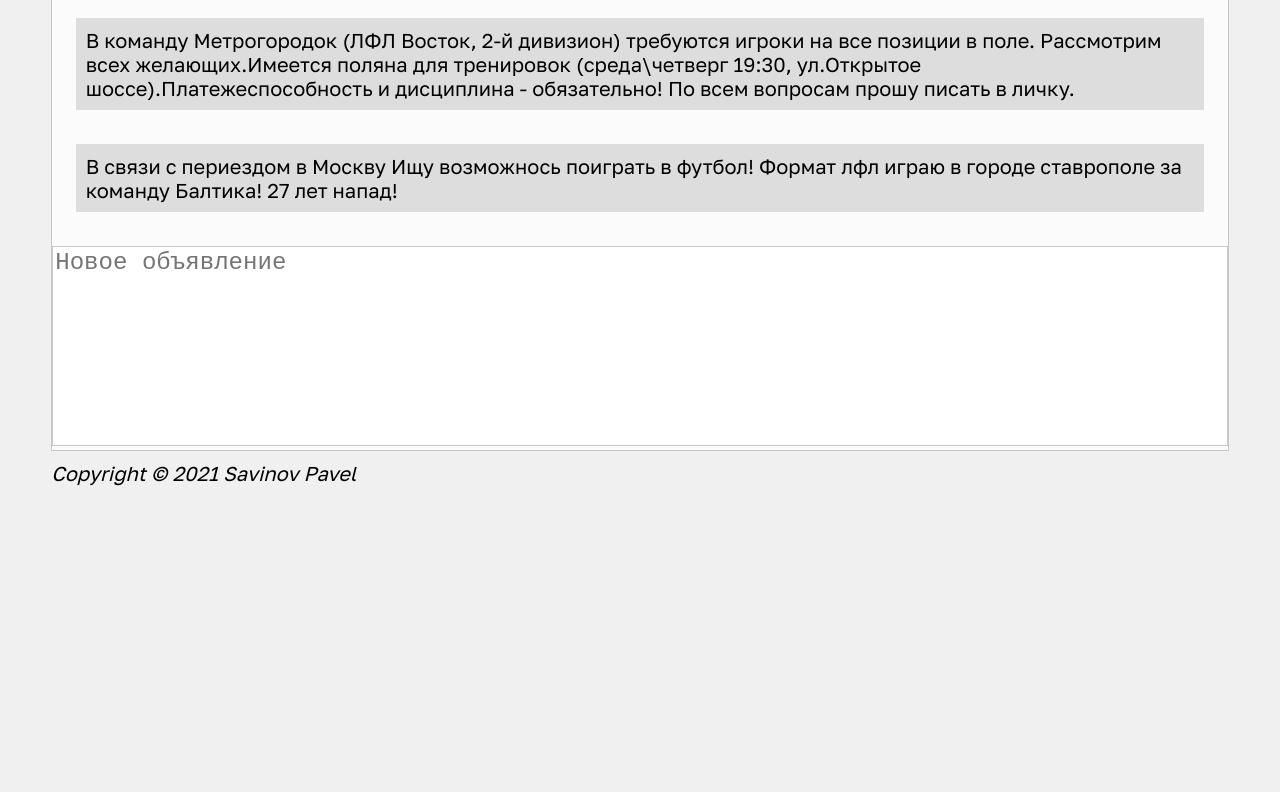
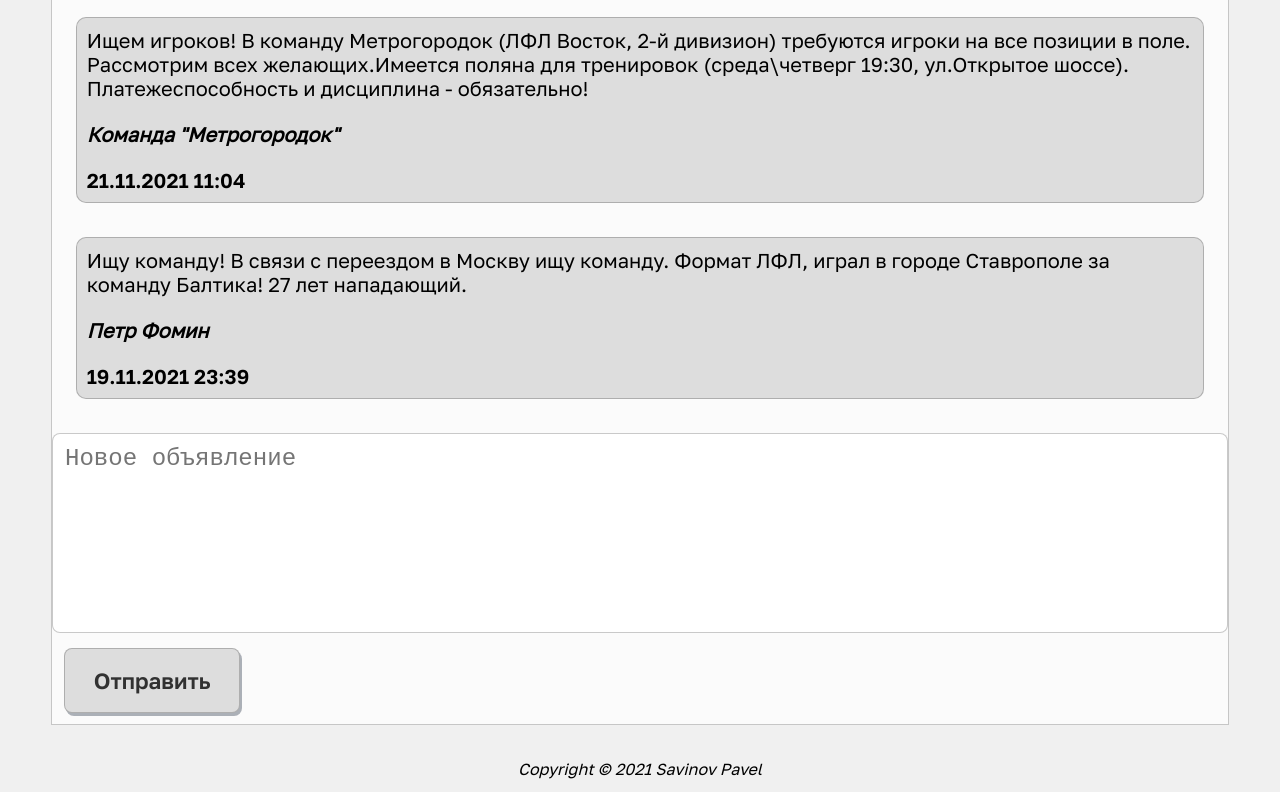
Before and after one commit to pavelihno/coursework-2021, a plain HTML site: page index.html in a window 1280 px wide. Shown: the part 389-1181 px from the top of the page. Before the commit the page ends 886 px from the top, so only its background shows below. Drawn offline with Linux system fonts and the light colour scheme.

Commit message:
Index завершен

```diff
--- a/index.html
+++ b/index.html
@@ -53,26 +53,40 @@
             <script src="scripts/unfold.js"></script>
         </nav>
         <main>
-            <div class="announcements" id="announcements">
+            <div class="announcements">
                 <h2>Объявления</h2>
-                <ul id="announcements-list">
+                <ul class="announcements-list" id="announcements-list">
                     <li class="announcement">
-                        <span>
+                        <span class="announcement-text">
+                            Ищем игроков!
                             В команду Метрогородок (ЛФЛ Восток, 2-й дивизион) требуются игроки на все позиции в поле.
-                            Рассмотрим всех желающих.Имеется поляна для тренировок (среда\четверг 19:30, ул.Открытое шоссе).Платежеспособность и дисциплина - обязательно!
-                            По всем вопросам прошу писать в личку.
+                            Рассмотрим всех желающих.Имеется поляна для тренировок (среда\четверг 19:30, ул.Открытое шоссе). Платежеспособность и дисциплина - обязательно!
+                        </span>
+                        <span class="announcement-name">
+                            Команда "Метрогородок"
+                        </span>
+                        <span class="announcement-time">
+                            21.11.2021 11:04
                         </span>
                     </li>
 
                     <li class="announcement">
-                        <span>
-                            В связи с периездом в Москву Ищу возможнось поиграть в футбол! Формат лфл играю в городе ставрополе за команду Балтика! 27 лет напад!
+                        <span class="announcement-text">
+                            Ищу команду!
+                            В связи с переездом в Москву ищу команду. Формат ЛФЛ, играл в городе Ставрополе за команду Балтика! 27 лет нападающий.
+                        </span>
+                        <span class="announcement-name">
+                            Петр Фомин
+                        </span>
+                        <span class="announcement-time">
+                            19.11.2021 23:39
                         </span>
                     </li>
                 </ul>
-                <textarea class="text-field" placeholder="Новое объявление"></textarea>
+                <textarea class="text-field" id="text-field" placeholder="Новое объявление"></textarea>
+                <button type="button" class="send" onclick="send()">Отправить</button>
             </div>
-
+            <script src="scripts/announcement.js"></script>
         </main>
 
         <footer>
--- /dev/null
+++ b/scripts/announcement.js
@@ -0,0 +1,28 @@
+function send() {
+    var ul = document.getElementById('announcements-list');
+    var textArea = document.getElementById('text-field');
+    var li = document.createElement("li");
+    li.className = "announcement";
+
+    var spanText = document.createElement("span");
+    spanText.className = "announcement-text";
+    var spanName = document.createElement("span");
+    spanName.className = "announcement-name";
+    var spanTime = document.createElement("span");
+    spanTime.className = "announcement-time";
+
+    spanText.append(textArea.value);
+    spanName.append("Я");
+    spanTime.append(getTime());
+
+    li.append(spanText, spanName, spanTime);
+    ul.append(li);
+
+    textArea.value = "";
+}
+
+function getTime() {
+    var time = new Date();
+    var timeString = time.getDate() + "." + time.getMonth() + "." + time.getFullYear() + " " + time.getHours() + ":" + time.getMinutes();
+    return timeString;
+}
--- a/styles/index.css
+++ b/styles/index.css
@@ -125,18 +125,60 @@ main {
     width: 100%;
     height: 200px;
     font-size: 120%;
+    padding: 1%;
     border: solid 1px #00000036;
+    border-radius: 8px;
 }
-#announcements-list {
+
+.announcements h2 {
+    margin: 2%;
+}
+.announcements-list {
     margin: 0% 2%;
     padding-left: 0;
 }
 .announcement {
+    display: flex;
+    flex-direction: column;
     list-style-type: none;
     word-wrap: break-word;
     padding: 10px;
     margin: 3% auto;
     background: #dddddd;
+    border-radius: 10px;
+    border: solid 1px #00000036;
+}
+.announcement-name {
+    margin-top: 2%;
+    font-weight: 600;
+    font-style: italic;
+}
+.announcement-time {
+    font-family: "Golos-Bold", sans-serif;
+    margin-top: 2%;
+}
+.send {
+    cursor: pointer;
+    width: 15%;
+    min-width: fit-content;
+    padding: 1.5%;
+    margin: 1%;
+    color: #313131;
+    font-size: 110%;
+    font-family: "Golos-Bold", sans-serif;
+    background: #dddddd;
+    border-radius: 8px;
+    border: solid 1px #00000036;
+    box-sizing: border-box;
+    box-shadow: 2px 3px #00122752;
+}
+.send:active {
+    box-shadow: 1px 2px #00122752;
+    transform: translateY(2px);
+}
+footer {
+    margin: 2% auto 0% auto;
+    font-size: 80%;
 }
 /* размеры экрана взяты с bootstrap */
 @media screen and (min-width: 992px) { /* разрешение экрана компьютера */
@@ -273,4 +315,7 @@ main {
         border: none;
         box-sizing: border-box;
     }
+    .text-field {
+        height: 100px;
+    }
 }
```
